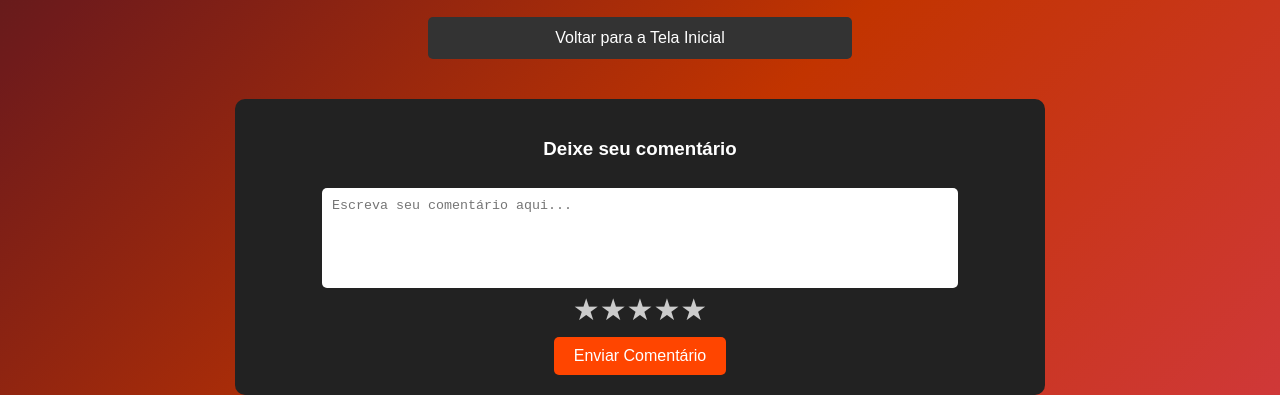
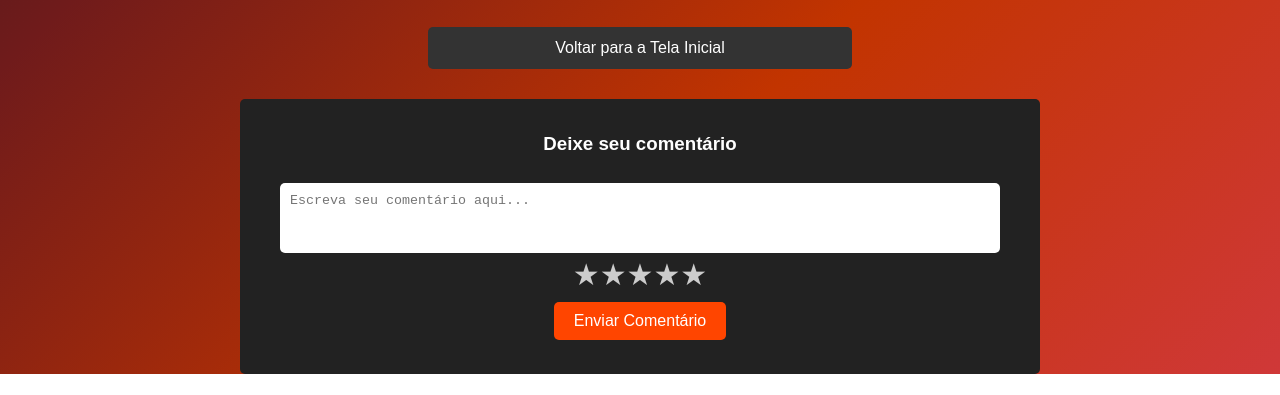
Before and after one commit to fomepedia/fomepedia.github.io, a plain HTML site: page hamburguerpremium.html in a window 1280 px wide. Shown: the part 719-1114 px from the top of the page. After the commit the page ends 1093 px from the top, so only its background shows below. Drawn offline with Linux system fonts and the light colour scheme.

Commit message:
Update hamburguerpremium.html

```diff
--- a/hamburguerpremium.html
+++ b/hamburguerpremium.html
@@ -48,7 +48,7 @@
             background: #333;
             width: 50%;
             padding: 12px;
-            margin-top: 20px;
+            margin-top: 30px;
             border-radius: 5px;
             display: block;
             text-align: center;
@@ -115,15 +115,22 @@
             color: #ffcc00;
         }
         .comentarios {
-            margin-top: -40px;
-            padding: 20px;
+            margin-top: -50px;
+            padding: 15px;
             background: #222;
-            border-radius: 10px;
+            border-radius: 5px;
             text-align: center;
             color: white;
+            height: 245px;
             width: 770px;
             margin-left: auto;
             margin-right: auto;
+        }
+        textarea {
+            width: 700px;
+            height: 50px;
+            resize: none;
+            overflow-y: auto;
         }
     </style>
 </head>
```
